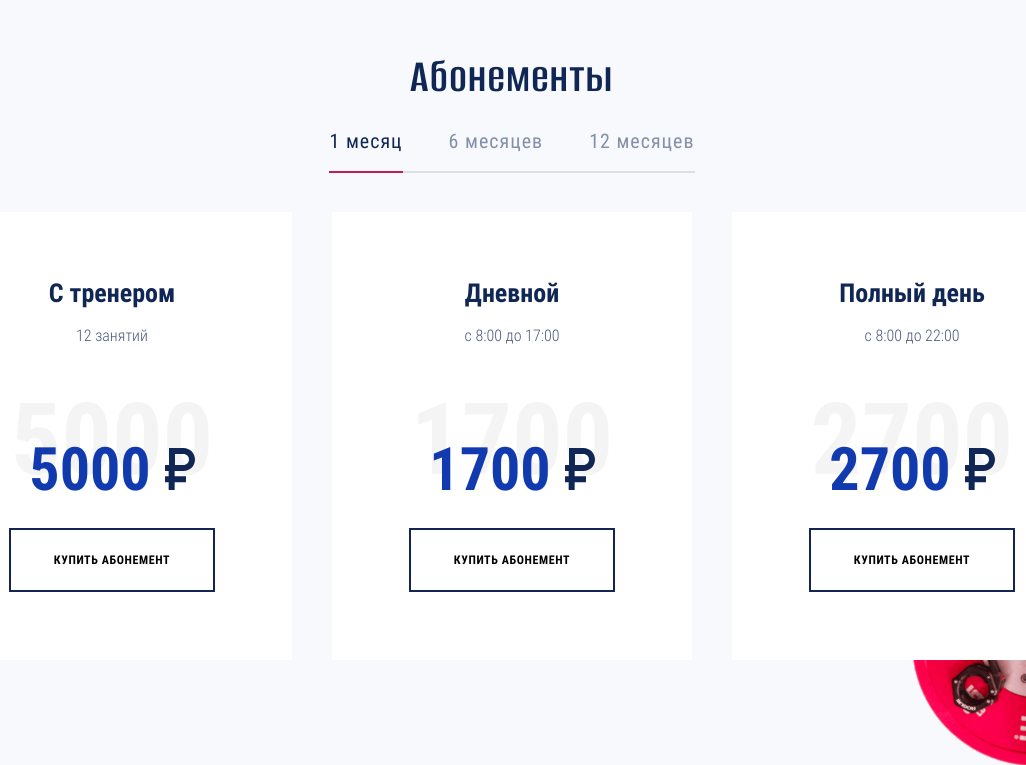
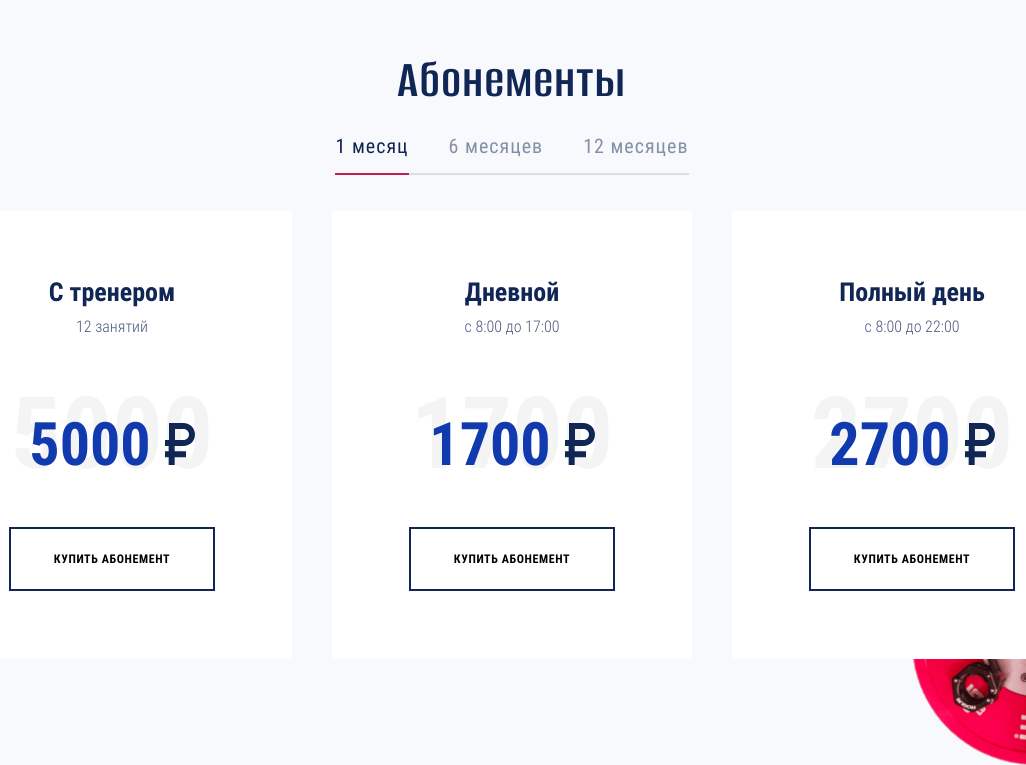
Before and after one commit to antonepifanov/fitness, a website built with webpack: page source/index.html in a window 1280 px wide. Shown: the part 1486-2251 px from the top of the page, without its empty margins (128-1154 px from the left). Built offline with nearby package versions, Linux system fonts and the light colour scheme; files whose address does not match are found by name.

Commit message:
Добавляет PixelPerfect

```diff
--- a/source/sass/blocks/coaches.scss
+++ b/source/sass/blocks/coaches.scss
@@ -1,15 +1,15 @@
 .coaches {
   position: relative;
-  padding-top: 100px;
+  padding-top: 105px;
   padding-bottom: 85px;
 
   @include vp-1365 {
-    padding-top: 100px;
+    padding-top: 105px;
     padding-bottom: 85px;
   }
 
   @include vp-1199 {
-    padding-top: 95px;
+    padding-top: 100px;
     padding-bottom: 95px;
     padding-left: 101px;
     padding-right: 101px;
@@ -24,15 +24,15 @@
 
   h2 {
     text-align: left;
-    margin-bottom: 48px;
+    margin-bottom: 43px;
 
     @include vp-1199 {
       text-align: center;
-      margin-bottom: 31px;
+      margin-bottom: 25px;
     }
 
     @include vp-767 {
-      margin-bottom: 50px;
+      margin-bottom: 35px;
     }
   }
 }
@@ -52,7 +52,7 @@
   flex-direction: column;
   align-items: center;
   justify-content: flex-end;
-  padding: 30px;
+  padding: 29px;
   aspect-ratio: 260 / 294;
   transition: box-shadow $trans-default;
 
@@ -67,11 +67,15 @@
   @media (hover: hover), screen and (min-width: 0\0) {
     &:hover {
       justify-content: space-between;
-      box-shadow: 0px 0px 35px rgba($color-gulf-blue, 0.17);
-      padding: 55px 0;
+      box-shadow: 0 0 35px rgba($color-gulf-blue, 0.17);
+      padding: 60px 0;
+
+      @include vp-1199 {
+        padding: 55px 0;
+      }
 
       @include vp-767 {
-        padding: 45px 0;
+        padding: 40px 0;
       }
 
       &::before {
@@ -93,11 +97,54 @@
   &:focus {
     outline: 2px solid $color-sapphire;
     justify-content: space-between;
-    box-shadow: 0px 0px 35px rgba($color-gulf-blue, 0.17);
-    padding: 55px 0;
+    box-shadow: 0 0 35px rgba($color-gulf-blue, 0.17);
+    padding: 60px 0;
+
+    @include vp-1199 {
+      padding: 55px 0;
+    }
+
+    @include vp-767 {
+      padding: 45px 0;
+    }
 
     &::before {
       opacity: 1;
+    }
+
+    b {
+      &::after {
+        display: block;
+      }
+    }
+
+    .coaches__slide-list {
+      display: flex;
+    }
+  }
+
+  &:focus-visible {
+    outline: 2px solid $color-sapphire;
+    justify-content: space-between;
+    box-shadow: 0 0 35px rgba($color-gulf-blue, 0.17);
+    padding: 60px 0;
+
+    @include vp-1199 {
+      padding: 55px 0;
+    }
+
+    @include vp-767 {
+      padding: 45px 0;
+    }
+
+    &::before {
+      opacity: 1;
+    }
+
+    b {
+      &::after {
+        display: block;
+      }
     }
 
     .coaches__slide-list {
@@ -121,7 +168,7 @@
   b {
     display: flex;
     flex-direction: column;
-    gap: 5px;
+    gap: 4px;
     align-items: center;
     font-size: 18px;
     font-weight: 700;
@@ -160,7 +207,7 @@
 .coaches__slide-list {
   display: none;
   flex-direction: column;
-  gap: 10px;
+  gap: 11px;
   font-size: 14px;
   font-weight: 400;
   line-height: 1.5;
@@ -170,14 +217,20 @@
   overflow: auto;
   scrollbar-width: none;
 
+  @include vp-1199 {
+    position: relative;
+    top: -5px;
+  }
+
   &::-webkit-scrollbar {
     display: none;
   }
 
   li {
     display: flex;
-    gap: 10px;
+    gap: 7px;
     max-width: 160px;
+    margin-left: 5px;
 
     &::before {
       position: relative;
@@ -195,7 +248,6 @@
 .coaches__button {
   position: absolute;
   margin: 0;
-  top: 0;
   bottom: 0;
   width: 16px;
   height: 32px;
@@ -226,18 +278,18 @@
   }
 
   &--prev {
-    left: -48px;
+    left: -56px;
 
     @include vp-767 {
-      left: -27px;
+      left: -32px;
     }
   }
 
   &--next {
-    right: -48px;
+    right: -56px;
 
     @include vp-767 {
-      right: -27px;
+      right: -32px;
     }
 
     svg {
--- a/source/sass/blocks/connection.scss
+++ b/source/sass/blocks/connection.scss
@@ -24,7 +24,7 @@
 
   section {
     padding-top: 56px;
-    padding-bottom: 70px;
+    padding-bottom: 68px;
     width: 50%;
 
     @include vp-1365 {
@@ -33,19 +33,20 @@
     }
 
     @include vp-1199 {
-      padding-top: 70px;
+      padding-top: 62px;
       padding-left: 133px;
     }
 
     @include vp-767 {
       padding-left: 15px;
       padding-right: 15px;
+      padding-bottom: 70px;
     }
   }
 
-    h2 {
-      text-align: left;
-    }
+  h2 {
+    text-align: left;
+  }
 }
 
 .connection__contacts {
--- a/source/sass/blocks/contacts.scss
+++ b/source/sass/blocks/contacts.scss
@@ -10,7 +10,14 @@
     margin-bottom: 43px;
 
     @include vp-1199 {
-      margin-bottom: 50px;
+      margin-bottom: 40px;
+      left: 0;
+    }
+
+    @include vp-767 {
+      position: relative;
+      top: 5px;
+      margin-bottom: 45px;
     }
   }
 }
@@ -21,13 +28,29 @@
   column-rule: 1px solid $color-light-slate-grey;
 
   @include vp-1199 {
-    column-gap: 19%;
+    position: relative;
+    column-gap: 125px;
+    column-rule: none;
+
+    &::before {
+      position: absolute;
+      content: "";
+      top: 0;
+      left: 53%;
+      width: 1px;
+      height: 100%;
+      background-color: $color-light-slate-grey;
+
+      @include vp-767 {
+        display: none;
+      }
+    }
   }
 
   @include vp-767 {
     display: flex;
     flex-direction: column;
-    gap: 35px;
+    gap: 30px;
   }
 }
 
@@ -35,14 +58,21 @@
   break-inside: avoid;
   display: flex;
   flex-direction: column;
-  gap: 15px;
+  gap: 10px;
+
+  @include vp-1199 {
+    gap: 13px;
+  }
+
+  @include vp-767 {
+    gap: 14px;
+  }
 
   &:nth-child(odd) {
-    margin-bottom: 30px;
+    margin-bottom: 25px;
 
     @include vp-1199 {
-      margin-bottom: 35px;
-      gap: 20px;
+      margin-bottom: 33px;
     }
 
     @include vp-767 {
--- a/source/sass/blocks/features.scss
+++ b/source/sass/blocks/features.scss
@@ -7,25 +7,26 @@
 }
 
 .features__inner {
-  padding-top: 141px;
-  padding-bottom: 96px;
+  padding-top: 146px;
+  padding-bottom: 88px;
   padding-left: 164px;
   padding-right: 164px;
 
   @include vp-1365 {
-    padding-top: 141px;
-    padding-bottom: 96px;
+    padding-top: 146px;
+    padding-bottom: 88px;
     padding-left: 121px;
     padding-right: 121px;
   }
 
   @include vp-1199 {
-    padding-top: 100px;
-    padding-bottom: 100px;
+    position: static;
+    padding-top: 90px;
+    padding-bottom: 95px;
   }
 
   @include vp-767 {
-    padding-top: 70px;
+    padding-top: 64px;
     padding-bottom: 70px;
   }
 
@@ -33,7 +34,13 @@
     margin-bottom: 55px;
 
     @include vp-1199 {
-      margin-bottom: 60px;
+      left: -10px;
+      margin-bottom: 45px;
+    }
+
+    @include vp-767 {
+      position: relative;
+      left: -5px;
     }
   }
 }
@@ -41,23 +48,25 @@
 .features__list {
   position: relative;
   display: grid;
-  grid-template-columns: 1fr 240px 1fr;
-  grid-template-rows: repeat(2,auto);
-  column-gap: 60px;
-  row-gap: 144px;
+  grid-template-columns: 1fr 225px 1fr;
+  grid-template-rows: repeat(2, auto);
+  column-gap: 55px;
+  row-gap: 150px;
   padding-left: 19px;
 
   @include vp-1199 {
+    position: static;
     grid-template-columns: 1fr 1fr;
     grid-template-rows: auto minmax(240px, auto) auto;
-    column-gap: 40px;
-    row-gap: 50px;
+    column-gap: 33px;
+    row-gap: 42px;
     padding-left: 0;
   }
 
   @include vp-767 {
     display: flex;
     flex-direction: column;
+    row-gap: 41px;
   }
 
   &::before {
@@ -98,7 +107,7 @@
   @include vp-767 {
     flex-direction: column;
     align-items: center;
-    gap: 20px;
+    gap: 15px;
   }
 
   strong {
@@ -133,23 +142,27 @@
     grid-row: 1 / -1;
     grid-column: 2 / 3;
     flex-direction: column;
-    gap: 50px;
-    padding: 10px;
+    gap: 44px;
+    padding: 0;
     background-color: $color-resolution-blue;
     align-items: center;
     justify-content: center;
     color: $color-default-white;
+    margin-left: -15px;
 
     @include vp-1199 {
+      position: relative;
+      left: 7px;
       grid-column: 1 / -1;
       grid-row: 2 / 3;
       width: 65%;
       justify-self: center;
-      gap: 30px;
+      gap: 20px;
     }
 
     @include vp-767 {
-      min-height: 239px;
+      position: static;
+      min-height: 240px;
       margin-left: -15px;
       margin-right: -15px;
       width: calc(100% + 30px);
@@ -158,15 +171,16 @@
 
     strong {
       align-items: center;
-      font-size: 22px;
+      font-size: 26px;
       font-weight: 700;
       line-height: 1;
       color: $color-default-white;
       margin-top: 0;
-      gap: 15px;
+      gap: 5px;
 
       @include vp-1199 {
-        gap: 10px;
+        gap: 0;
+        font-size: 22px;
       }
     }
 
@@ -178,7 +192,9 @@
       color: $color-default-white;
 
       @include vp-1199 {
-        font-size: 58px;
+        position: relative;
+        top: -5px;
+        font-size: 74px;
       }
     }
 
@@ -202,6 +218,7 @@
   @include vp-767 {
     align-items: center;
     text-align: center;
+    gap: 7px;
   }
 
   dt {
@@ -217,5 +234,9 @@
   dd {
     margin: 0;
     line-height: 1.4;
+
+    @include vp-767 {
+      max-width: 226px;
+    }
   }
 }
--- a/source/sass/blocks/footer.scss
+++ b/source/sass/blocks/footer.scss
@@ -9,12 +9,12 @@
   }
 
   @include vp-1199 {
-    padding-top: 45px;
-    padding-bottom: 45px;
+    padding-top: 40px;
+    padding-bottom: 40px;
   }
 
   @include vp-767 {
-    padding-top: 50px;
+    padding-top: 47px;
     padding-bottom: 50px;
   }
 }
@@ -27,7 +27,7 @@
 
   @include vp-767 {
     flex-direction: column;
-    gap: 10px;
+    gap: 15px;
   }
 }
 
@@ -45,13 +45,14 @@
   @include vp-767 {
     display: block;
     column-count: 2;
+    column-gap: 71px;
   }
 }
 
 .footer__logo {
   @include vp-767 {
     display: block;
-    margin-bottom: 28px;
+    margin-bottom: 20px;
   }
 }
 
@@ -78,7 +79,7 @@
 
 .footer__nav-item {
   @include vp-767 {
-    margin-bottom: 30px;
+    margin-bottom: 20px;
     break-inside: avoid;
   }
 
@@ -123,9 +124,11 @@
   max-width: 100px;
   gap: 11px;
 }
+
 .footer__social-item {
   display: flex;
 }
+
 .footer__social-link {
   display: grid;
   place-items: center;
--- a/source/sass/blocks/free.scss
+++ b/source/sass/blocks/free.scss
@@ -16,11 +16,13 @@
     @include vp-1199 {
       font-weight: 700;
       line-height: 1.2;
-      margin-bottom: 50px;
+      margin-bottom: 36px;
+      left: 0;
     }
 
     @include vp-767 {
       font-weight: 600;
+      margin-bottom: 38px;
     }
   }
 }
@@ -29,20 +31,22 @@
   display: flex;
   align-items: center;
   flex-wrap: wrap;
-  gap: 30px;
+  gap: 25px;
 
   @include vp-1199 {
     column-gap: 60px;
+    row-gap: 27px;
   }
 
   @include vp-767 {
     flex-direction: column;
-    gap: 40px;
+    gap: 35px;
   }
 
   button {
     width: 100%;
     min-height: 52px;
+    font-size: 14px;
     border: 3px solid $color-default-white;
     color: $color-default-white;
 
--- a/source/sass/blocks/gyms.scss
+++ b/source/sass/blocks/gyms.scss
@@ -13,16 +13,16 @@
   }
 
   @include vp-1199 {
-    padding-top: 100px;
+    padding-top: 90px;
     padding-bottom: 183px;
     flex-direction: column;
-    gap: 50px;
+    gap: 45px;
   }
 
   @include vp-767 {
-    padding-top: 70px;
+    padding-top: 56px;
     padding-bottom: 70px;
-    gap: 40px;
+    gap: 33px;
   }
 }
 
@@ -31,6 +31,7 @@
   flex-direction: column;
   min-width: 330px;
   width: 355px;
+  margin-top: 10px;
 
   @include vp-1199 {
     min-width: unset;
@@ -44,14 +45,17 @@
 
   h2 {
     text-align: left;
-    margin-bottom: 25px;
+    margin-bottom: 5px;
+    font-size: 48px;
 
     @include vp-1199 {
-      margin-bottom: 6px;
+      margin-bottom: 0;
+      font-size: 42px;
     }
 
     @include vp-767 {
-      margin-bottom: 20px;
+      font-size: 32px;
+      margin-bottom: 5px;
     }
   }
 
@@ -59,14 +63,14 @@
     font-size: 18px;
     font-weight: 400;
     line-height: 1.5;
-    margin-bottom: 55px;
+    margin-bottom: 35px;
 
     @include vp-1199 {
-      margin-bottom: 50px;
+      margin-bottom: 32px;
     }
 
     @include vp-767 {
-      margin-bottom: 40px;
+      margin-bottom: 24px;
     }
   }
 
@@ -76,6 +80,7 @@
     margin-bottom: 10px;
 
     @include vp-1199 {
+      margin-bottom: 0;
       max-width: 502px;
       text-align: center;
     }
--- a/source/sass/blocks/hero.scss
+++ b/source/sass/blocks/hero.scss
@@ -10,15 +10,15 @@
   }
 
   @include vp-1199 {
-    padding-top: 40px;
+    padding-top: 35px;
     padding-bottom: 82px;
-    gap: 25px;
+    gap: 19px;
   }
 
   @include vp-767 {
     padding-top: 15px;
     padding-bottom: 78px;
-    gap: 80px;
+    gap: 70px;
   }
 }
 
--- a/source/sass/blocks/intro.scss
+++ b/source/sass/blocks/intro.scss
@@ -45,18 +45,18 @@
     letter-spacing: 0.03em;
     text-transform: lowercase;
     color: $color-default-white;
-    margin-bottom: 25px;
+    margin-bottom: 20px;
     width: 133px;
 
     @include vp-1199 {
       font-size: 34px;
-      margin-bottom: 15px;
+      margin-bottom: 8px;
       width: auto;
     }
 
     @include vp-767 {
       font-size: 28px;
-      margin-bottom: 20px;
+      margin-bottom: 13px;
     }
   }
 }
@@ -97,18 +97,18 @@
 .intro__list {
   grid-column: 1 /2;
   grid-row: 1 /2;
-  padding-top: 123px;
+  padding-top: 120px;
   display: flex;
   flex-direction: column;
   align-items: flex-end;
   margin-right: auto;
 
   @include vp-1199 {
-    padding-top: 95px;
+    padding-top: 90px;
   }
 
   @include vp-767 {
-    padding-top: 84px;
+    padding-top: 79px;
   }
 
   li {
--- a/source/sass/blocks/promo.scss
+++ b/source/sass/blocks/promo.scss
@@ -17,21 +17,21 @@
 }
 
 .promo__main {
-  padding: 87px 78px;
+  padding: 87px 78px 74px;
   background-color: $color-torch-red;
   min-width: 500px;
   display: flex;
   flex-direction: column;
-  justify-content: space-between;
   color: $color-default-white;
   flex-grow: 1;
 
   @include vp-1199 {
-    padding: 51px 45px;
+    padding: 51px 45px 38px;
     min-width: 292px;
   }
 
   @include vp-767 {
+    padding: 51px 45px;
     min-width: unset;
   }
 
@@ -40,11 +40,11 @@
     font-size: 18px;
     font-weight: 400;
     line-height: 1;
-    margin-bottom: 55px;
+    margin-bottom: 53px;
 
     @include vp-1199 {
       font-size: 12px;
-      margin-bottom: 36px;
+      margin-bottom: 33px;
     }
   }
 
@@ -82,20 +82,21 @@
 
 .promo__info {
   display: flex;
-  margin-bottom: 30px;
+  margin-bottom: 25px;
 
   @include vp-1199 {
-    margin-bottom: 12px;
+    margin-bottom: 10px;
   }
 
   b {
     font-family: $ff-title;
     font-size: 82px;
     font-weight: 600;
-    line-height: 1;
+    line-height: 0.95;
     letter-spacing: 0.03em;
     text-align: center;
     text-transform: uppercase;
+    margin-left: 8px;
 
     @include vp-1199 {
       font-size: 48px;
@@ -127,7 +128,7 @@
 
   dt {
     margin: 0;
-    padding-bottom: 10px;
+    padding-bottom: 6px;
     border-bottom: 1px solid $color-default-white;
     font-size: 18px;
     font-weight: 400;
@@ -135,7 +136,7 @@
 
     @include vp-1199 {
       font-size: 12px;
-      padding-bottom: 5px;
+      padding-bottom: 2px;
     }
   }
 
--- a/source/sass/blocks/promotions.scss
+++ b/source/sass/blocks/promotions.scss
@@ -1,23 +1,27 @@
 .promotions {
-  padding-top: 119px;
+  padding-top: 145px;
 
   @include vp-1365 {
     padding-top: 119px;
   }
 
   @include vp-1199 {
-    padding-top: 76px;
+    padding-top: 90px;
   }
 
   @include vp-767 {
-    padding-top: 70px;
+    padding-top: 60px;
   }
 
   h2 {
     margin-bottom: 34px;
 
     @include vp-1199 {
-      margin-bottom: 50px;
+      margin-bottom: 40px;
+    }
+
+    @include vp-767 {
+      margin-bottom: 39px;
     }
   }
 }
@@ -63,7 +67,11 @@
       padding: 45px;
 
       @include vp-1199 {
-        flex-grow: 1 ;
+        flex-grow: 1;
+      }
+
+      @include vp-767 {
+        padding: 42px 42px 46px;
       }
     }
 
@@ -75,11 +83,16 @@
 }
 
 .promotions__item-content {
-  padding: 35px;
+  padding: 28px;
   display: flex;
   flex-direction: column;
 
+  @include vp-1199 {
+    padding: 25px 28px 30px;
+  }
+
   @include vp-767 {
+    padding: 34px 28px 40px;
     align-items: center;
     width: 100%;
   }
@@ -89,12 +102,12 @@
   margin: 0;
   display: flex;
   flex-direction: column;
-  gap: 20px;
+  gap: 10px;
   color: $color-resolution-blue;
 
   @include vp-767 {
     align-items: center;
-    margin-bottom: 35px;
+    margin-bottom: 25px;
   }
 
   dt {
@@ -109,25 +122,29 @@
     font-weight: 400;
     line-height: 1;
 
+    @include vp-1199 {
+      line-height: 1.5;
+    }
+
     @include vp-767 {
       text-align: center;
     }
   }
 
   &--accent {
-    gap: 35px;
+    gap: 15px;
     color: $color-default-white;
 
     @include vp-767 {
-      gap: 30px;
-      margin-bottom: 40px;
+      gap: 14px;
+      margin-bottom: 28px;
     }
 
     dt {
       font-size: 28px;
       display: flex;
       flex-direction: column;
-      gap: 5px;
+      gap: 2px;
 
       @include vp-767 {
         align-items: center;
@@ -180,13 +197,15 @@
   max-width: 50%;
 
   @include vp-1199 {
-    max-width: unset ;
+    max-width: unset;
     min-width: 59%;
   }
 
   img {
     object-fit: cover;
+    background-color: $color-smalt;
     aspect-ratio: 280 / 462;
+    object-position: 35% center;
     width: 100%;
     min-height: 100%;
 
--- a/source/sass/blocks/reviews.scss
+++ b/source/sass/blocks/reviews.scss
@@ -11,7 +11,7 @@
   }
 
   @include vp-1199 {
-    padding-top: 100px;
+    padding-top: 90px;
     padding-bottom: 100px;
     padding-left: 101px;
     padding-right: 101px;
@@ -19,7 +19,7 @@
   }
 
   @include vp-767 {
-    padding-top: 70px;
+    padding-top: 65px;
     padding-bottom: 70px;
     padding-left: 47px;
     padding-right: 47px;
@@ -29,7 +29,11 @@
     margin-bottom: 37px;
 
     @include vp-1199 {
-      margin-bottom: 50px;
+      margin-bottom: 39px;
+    }
+
+    @include vp-767 {
+      margin-bottom: 43px;
     }
   }
 
@@ -41,7 +45,7 @@
 
 .reviews__inner {
   position: relative;
-  box-shadow: 0px 0px 40px 0px rgba($color-resolution-blue, 0.2);
+  box-shadow: 0 0 40px 0 rgba($color-resolution-blue, 0.2);
   max-width: 560px;
 
   @include vp-1199 {
@@ -52,7 +56,6 @@
 .reviews__button {
   position: absolute;
   margin: 0;
-  top: 0;
   bottom: 0;
   width: 16px;
   height: 32px;
@@ -83,18 +86,18 @@
   }
 
   &--prev {
-    left: -48px;
+    left: -56px;
 
     @include vp-767 {
-      left: -27px;
+      left: -32px;
     }
   }
 
   &--next {
-    right: -48px;
+    right: -56px;
 
     @include vp-767 {
-      right: -27px;
+      right: -32px;
     }
 
     svg {
@@ -114,25 +117,25 @@
 
 .reviews__slide {
   background-color: $color-resolution-blue;
-  padding: 62px;
+  padding: 58px;
   height: auto;
   display: grid;
   grid-template-columns: 80px 1fr;
   grid-template-rows: repeat(2, auto);
   column-gap: 28px;
-  row-gap: 25px;
+  row-gap: 19px;
   color: $color-default-white;
 
   @include vp-1199 {
-    padding: 62px 65px;
+    padding: 58px 65px;
   }
 
   @include vp-767 {
-    padding: 40px 25px;
+    padding: 40px 25px 34px;
     grid-template-columns: 1fr 1fr;
     grid-template-rows: 68px auto;
     column-gap: 0;
-    row-gap: 20px;
+    row-gap: 15px;
   }
 
   b {
--- a/source/sass/blocks/subscription.scss
+++ b/source/sass/blocks/subscription.scss
@@ -11,7 +11,7 @@
   z-index: 10;
 
   @include vp-1199 {
-    padding: 61px 111px;
+    padding: 58px 111px 61px;
     max-width: 442px;
     max-height: unset;
     min-height: 448px;
@@ -19,7 +19,7 @@
   }
 
   @include vp-767 {
-    padding: 48px 35px;
+    padding: 45px 35px 48px;
     max-width: 100%;
     min-height: 384px;
     aspect-ratio: 290 / 384;
@@ -81,11 +81,11 @@
   font-size: 26px;
   font-weight: 700;
   line-height: 1;
-  margin-bottom: 22px;
+  margin-bottom: 14px;
 
   @include vp-767 {
     font-size: 22px;
-    margin-bottom: 20px;
+    margin-bottom: 12px;
   }
 }
 
@@ -93,10 +93,10 @@
   line-height: 1;
   font-style: normal;
   color: $color-chambray;
-  margin-bottom: 96px;
+  margin-bottom: 80px;
 
   @include vp-767 {
-    margin-bottom: 81px;
+    margin-bottom: 71px;
   }
 }
 
@@ -117,7 +117,7 @@
   &::before {
     position: absolute;
     content: attr(data-price);
-    top: -50px;
+    top: -31px;
     left: 50%;
     transform: translateX(-50%);
     font-size: 100px;
--- a/source/sass/blocks/subscriptions.scss
+++ b/source/sass/blocks/subscriptions.scss
@@ -15,7 +15,7 @@
   }
 
   @include vp-767 {
-    padding-top: 70px;
+    padding-top: 65px;
     padding-bottom: 70px;
   }
 
@@ -50,10 +50,12 @@
   align-items: center;
 
   h2 {
-    margin-bottom: 25px;
+    margin-bottom: 23px;
 
     @include vp-767 {
-      margin-bottom: 35px;
+      position: relative;
+      left: -5px;
+      margin-bottom: 25px;
     }
   }
 }
@@ -61,11 +63,11 @@
 .subscriptions__nav {
   position: relative;
   display: flex;
-  gap: 46px;
-  margin-bottom: 39px;
+  gap: 40px;
+  margin-bottom: 36px;
 
   @include vp-1199 {
-    gap: 54px;
+    gap: 43px;
     margin-bottom: 45px;
   }
 
@@ -73,7 +75,7 @@
     max-width: 100%;
     gap: 35px;
     justify-content: space-between;
-    margin-bottom: 90px;
+    margin-bottom: 35px;
   }
 
   &::after {
@@ -96,7 +98,7 @@
   padding: 0;
   border: none;
   border-bottom: 2px solid $color-transparent;
-  padding-bottom: 20px;
+  padding-bottom: 17px;
   transition: color $trans-default, border $trans-default;
 
   @include vp-1199 {
@@ -105,6 +107,7 @@
 
   @include vp-767 {
     font-size: 16px;
+    padding-bottom: 15px;
   }
 
   @media (hover: hover), screen and (min-width: 0\0) {
--- a/source/sass/blocks/title.scss
+++ b/source/sass/blocks/title.scss
@@ -1,17 +1,20 @@
 .title {
   margin: 0;
   font-family: $ff-title;
-  font-size: 48px;
+  font-size: 54px;
   font-weight: 600;
   line-height: 1.2;
   letter-spacing: 0.03em;
   text-align: center;
 
   @include vp-1199 {
+    position: relative;
+    left: -5px;
     font-size: 42px;
   }
 
   @include vp-767 {
+    position: static;
     font-size: 32px;
   }
 }
```
Also changed, not shown: source/index.html (+2 -2 lines), build/css/style.css, build/css/style.min.css, build/index.html, 1 other file.
